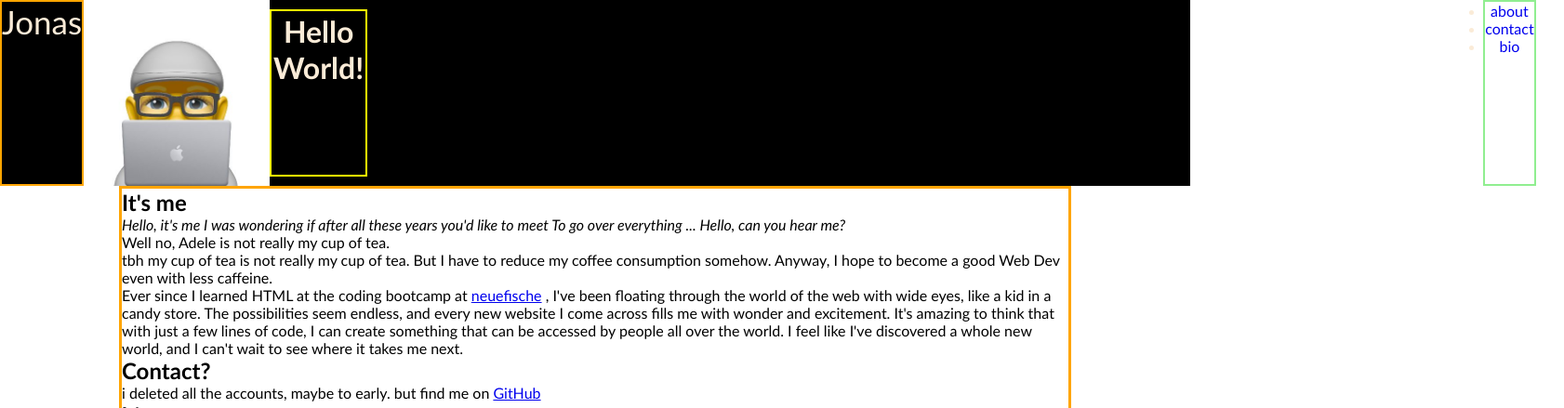
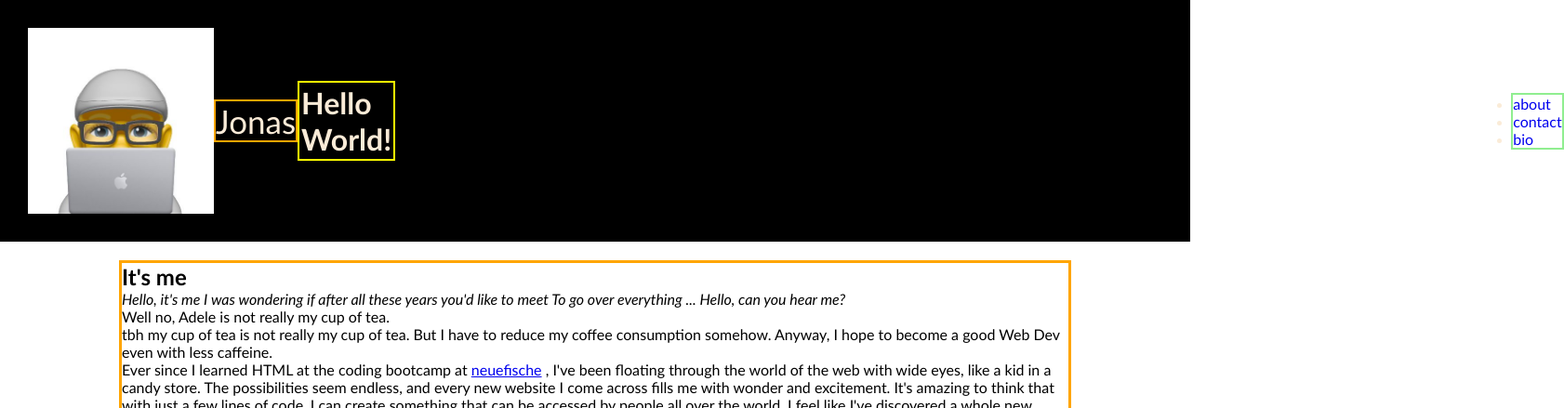
Before and after one commit to JonasDaJones/my-personal-website, a plain HTML site: page index.html in a window 1280 px wide. Shown: the top 439 px of the page at 93% size, 1682 px wide, since content can reach past the window. Drawn offline with Linux system fonts and the light colour scheme.

Commit message:
fix header width-issue

```diff
--- a/index.html
+++ b/index.html
@@ -9,8 +9,8 @@
   </head>
   <body>
     <header>
+      <img src="./jones.png" alt="personalized emoji Jonas" width="200px" />
       <p class="title">Jonas</p>
-      <img src="./jones.png" alt="personalized emoji Jonas" width="200px" />
       <h1>Hello World!</h1>
       <nav>
         <ul role="navigation">
--- a/styles.css
+++ b/styles.css
@@ -10,9 +10,14 @@ body {
 
 header {
   background-color: black;
+  padding: 30px;
+  margin-bottom: 20px;
+  width: 100%;
+  height: max-content;
   display: flex;
   flex-direction: row;
-  text-align: center;
+  align-items: center;
+  justify-content: space-between;
   color: antiquewhite;
 }
 
```
